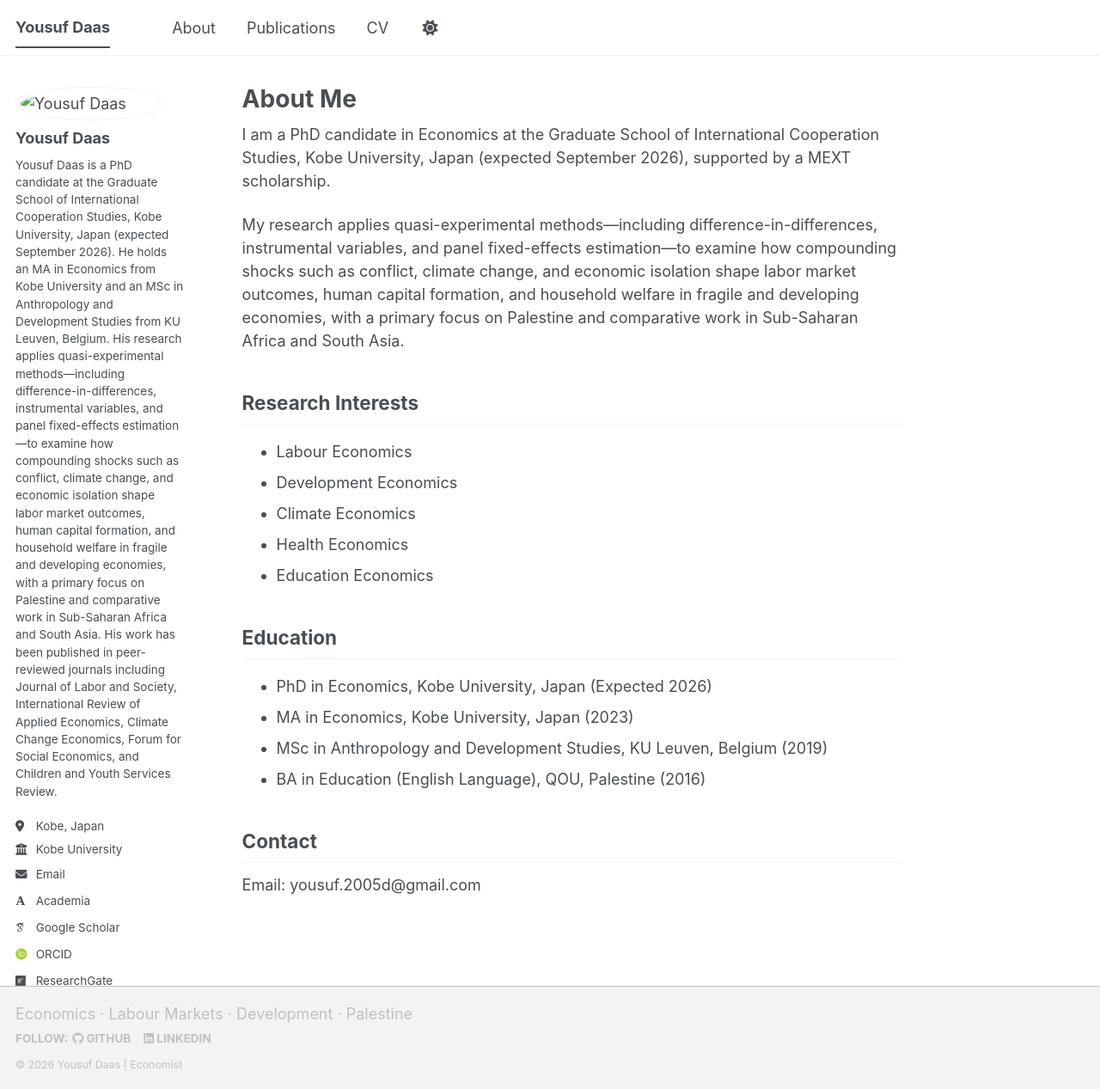
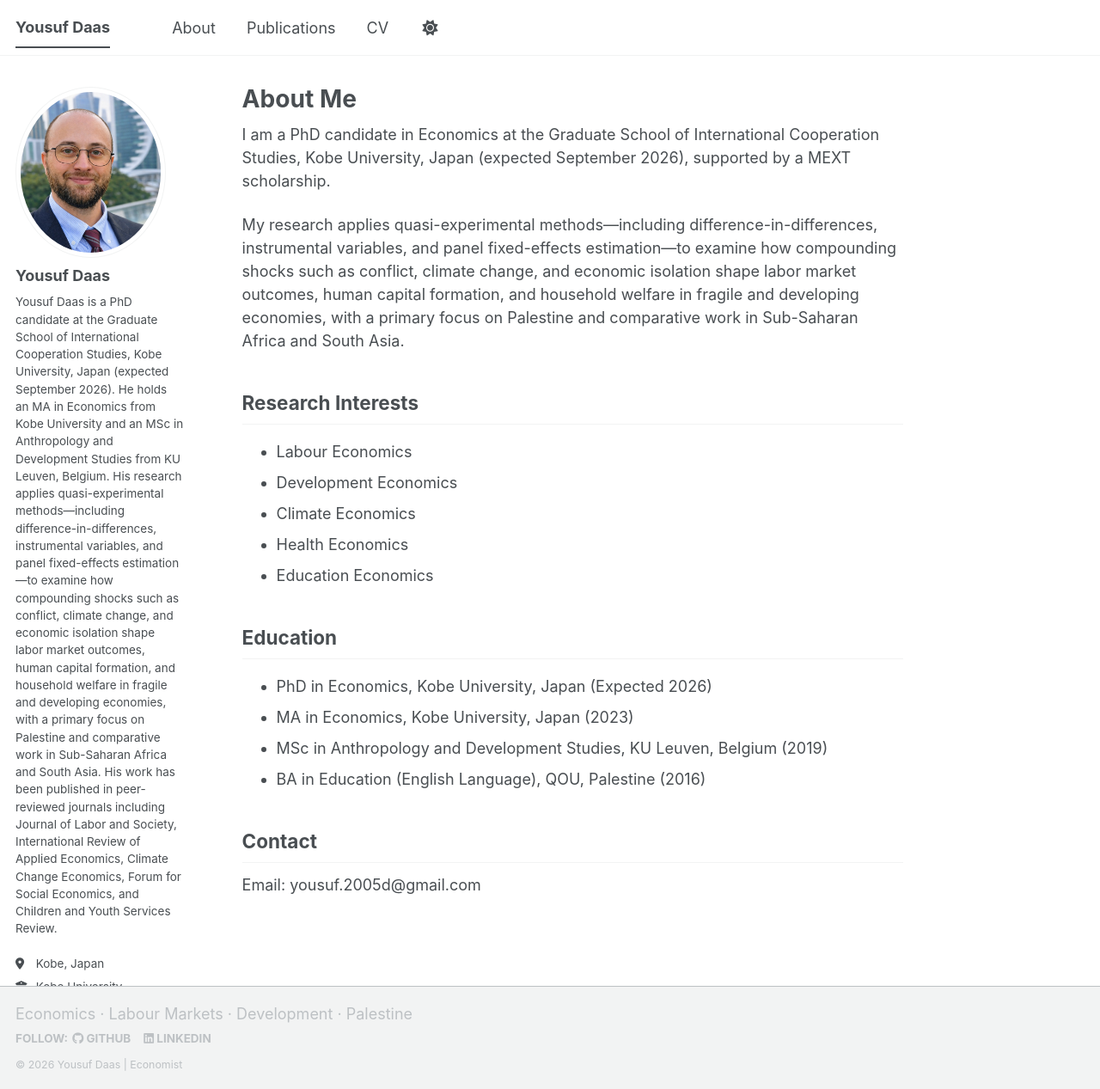
Before and after one commit to YousufDaas/yousufdaas.github.io, a Jekyll site: the page built from _pages/about.md, in a window 1280 px wide and 1267 px high. Shown: the whole window at 86% size. Built offline with Jekyll 4.4.1, drawn with Linux system fonts in a browser that asks for light colours; some web fonts are replaced; a script bundle is joined from its source files by our own code; library files that are not in the unit come from our copies.

Commit message:
Update _config.yml

```diff
--- a/_config.yml
+++ b/_config.yml
@@ -23,7 +23,7 @@ repository               : "YousufDaas/yousufdaas.github.io"
 #               Additional customization can be done by editing /_includes/author-profile.html
 author:
   # Biographic information
-  avatar           : "/images/AAA.jpg"
+  avatar           : "profile.png"
   name             : "Yousuf Daas"
   pronouns         : # example: "she/her"
   bio              : "Yousuf Daas is a PhD candidate at the Graduate School of International Cooperation Studies, Kobe University, Japan (expected September 2026). He holds an MA in Economics from Kobe University and an MSc in Anthropology and Development Studies from KU Leuven, Belgium. His research applies quasi-experimental methods—including difference-in-differences, instrumental variables, and panel fixed-effects estimation—to examine how compounding shocks such as conflict, climate change, and economic isolation shape labor market outcomes, human capital formation, and household welfare in fragile and developing economies, with a primary focus on Palestine and comparative work in Sub-Saharan Africa and South Asia. His work has been published in peer-reviewed journals including Journal of Labor and Society, International Review of Applied Economics, Climate Change Economics, Forum for Social Economics, and Children and Youth Services Review."
```
